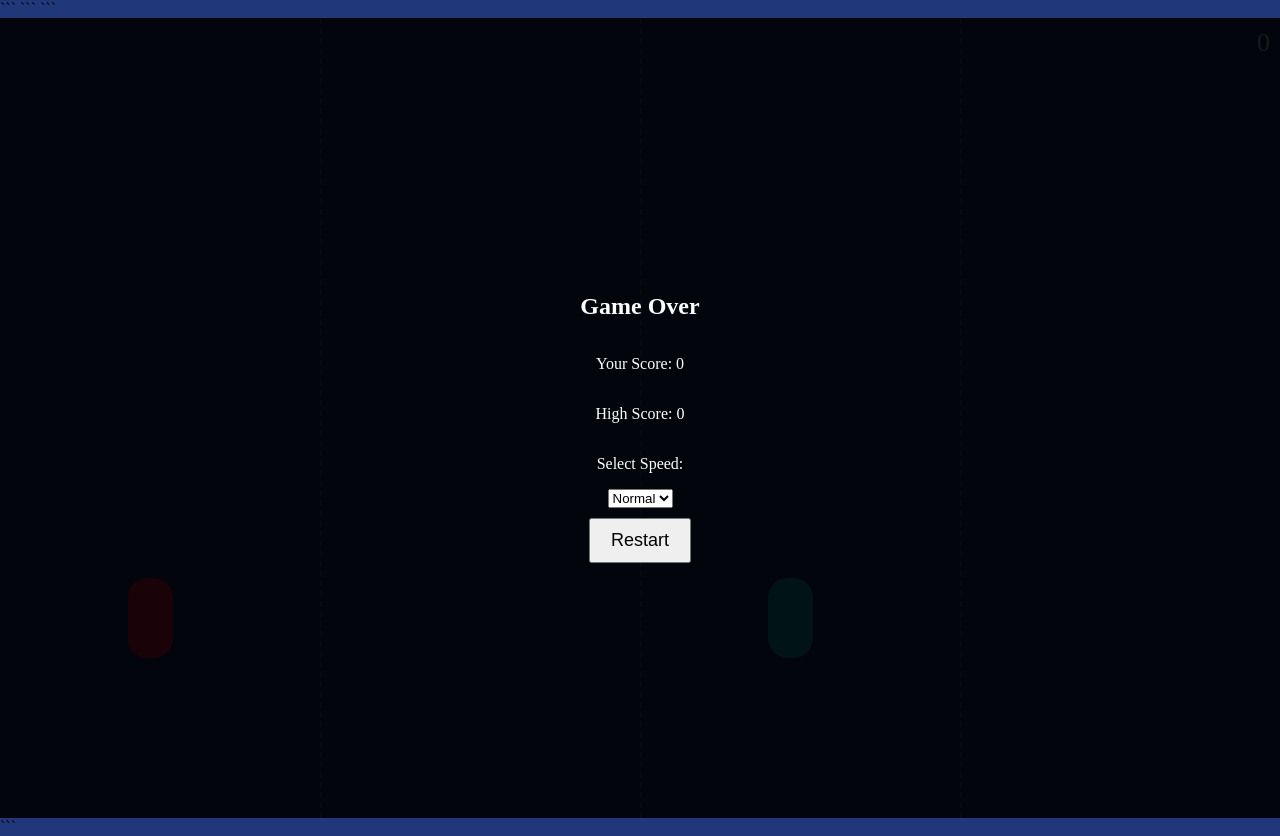
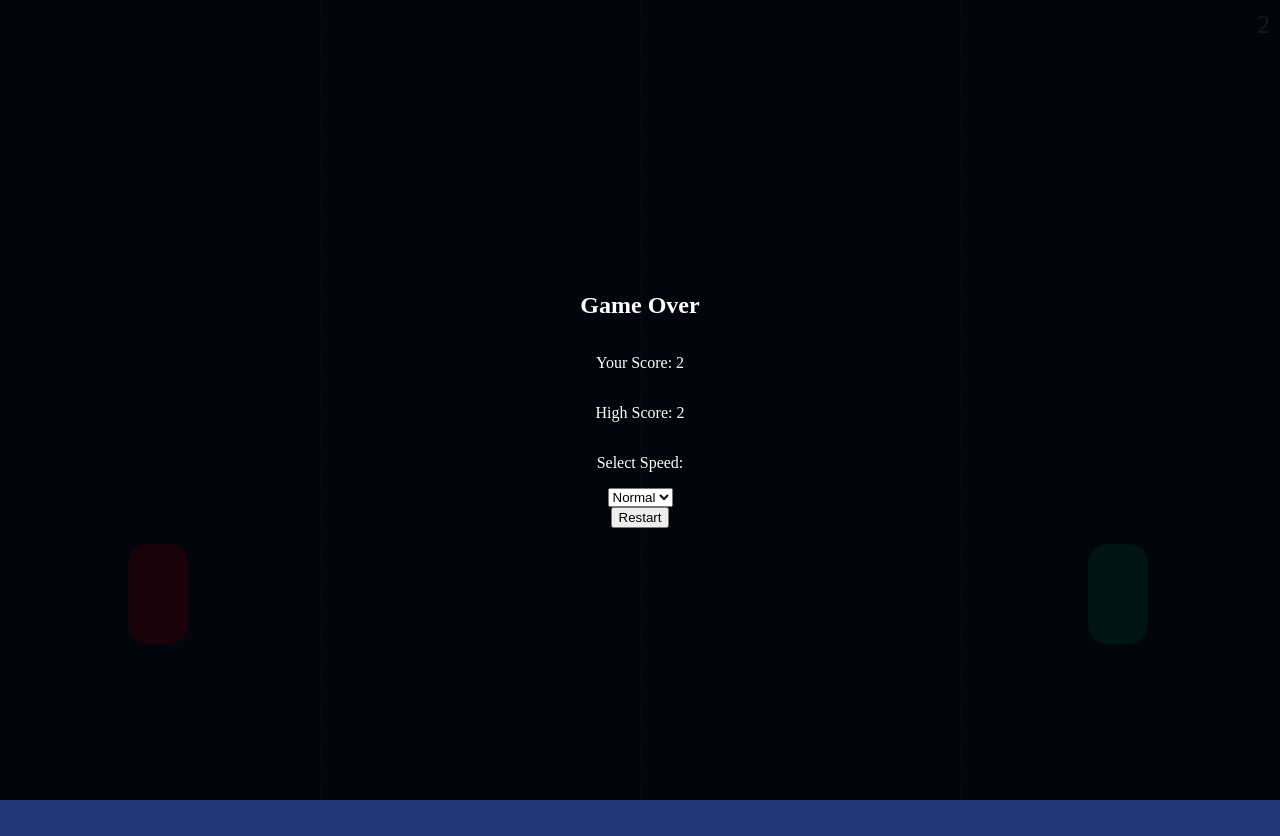
Before and after one commit to abdul-kadir2008/2-Car-game-Project, a plain HTML site: page index.html in a window 1280 px wide. After the commit the page ends 800 px from the top, so only its background shows below. Drawn offline with Linux system fonts and the light colour scheme.

Commit message:
Add files via upload

````diff
--- a/index.html
+++ b/index.html
@@ -1,12 +1,10 @@
 <!DOCTYPE html>
-
 <html lang="en">
 
 <head>
     <meta charset="UTF-8">
     <title>2 Car Game</title>
 
-    ```
     <style>
         body {
             margin: 0;
@@ -14,7 +12,6 @@
             overflow: hidden;
         }
 
-        /* FULL SCREEN */
         .container {
             position: relative;
             width: 100vw;
@@ -22,7 +19,6 @@
             overflow: hidden;
         }
 
-        /* Lanes */
         .lane {
             position: absolute;
             width: 25%;
@@ -50,12 +46,11 @@
         /* Cars */
         .car {
             position: absolute;
-            width: 45px;
-            height: 80px;
+            width: 60px;
+            height: 100px;
             border-radius: 20px;
-            top: 70%;
-            /* pehle 75% tha */
-            transition: left 0.2s;
+            top: 68%;
+            transition: left 0.15s;
         }
 
         .red {
@@ -68,31 +63,25 @@
             left: 60%;
         }
 
-        /* Stone */
+        /* Objects */
         .stone {
             position: absolute;
-            width: 45px;
-            /* pehle 28px tha */
-            height: 45px;
+            width: 60px;
+            height: 60px;
             background: gray;
             border-radius: 50%;
-            top: -50px;
+            top: -60px;
         }
 
-        /* Coin */
         .coin {
             position: absolute;
-            width: 40px;
-            /* pehle 22px tha */
-            height: 40px;
+            width: 55px;
+            height: 55px;
             background: gold;
             border-radius: 50%;
-            top: -50px;
+            top: -60px;
         }
 
-
-
-        /* Score */
         .score {
             position: absolute;
             top: 10px;
@@ -101,7 +90,6 @@
             font-size: 26px;
         }
 
-        /* Game Over */
         .gameOver {
             position: absolute;
             width: 100%;
@@ -113,37 +101,22 @@
             align-items: center;
             flex-direction: column;
         }
-
-        .gameOver button {
-            padding: 10px 20px;
-            font-size: 18px;
-            margin-top: 10px;
-            cursor: pointer;
-        }
     </style>
-    ```
-
 </head>
 
 <body>
 
-    ```
     <div class="container">
-
-        <!-- Lanes -->
         <div class="lane"></div>
         <div class="lane"></div>
         <div class="lane"></div>
         <div class="lane"></div>
 
-        <!-- Cars -->
         <div class="car red" id="redCar"></div>
         <div class="car blue" id="blueCar"></div>
 
-        <!-- Score -->
         <div class="score" id="score">0</div>
 
-        <!-- Game Over -->
         <div class="gameOver" id="gameOver">
             <h2>Game Over</h2>
             <p>Your Score: <span id="finalScore">0</span></p>
@@ -151,38 +124,32 @@
 
             <p>Select Speed:</p>
             <select id="speedSelect">
-                <option value="3">Normal</option>
-                <option value="4">Fast</option>
-                <option value="5">Pro</option>
+                <option value="8">Normal</option>
+                <option value="12">Fast</option>
+                <option value="16">Pro</option>
             </select>
 
             <button onclick="restartGame()">Restart</button>
         </div>
-
     </div>
 
     <script>
+
         let score = 0;
         let redLane = 0;
         let blueLane = 3;
 
-        let speed = 25;
-        let maxSpeed = 50;
-        let speedIncrease = 0.15;
+        let speed = window.innerWidth < 500 ? 12 : 8;
+        let maxSpeed = 20;
+        let speedIncrease = 0.2;
 
         let gameRunning = true;
+        let coinGroupActive = false;
 
-        /* Load saved speed */
-
+        /* Load speed */
         let savedSpeed = localStorage.getItem("gameSpeed");
-        if (!localStorage.getItem("gameSpeed")) {
-            localStorage.setItem("gameSpeed", "25"); // default normal
-        }
-
         if (savedSpeed) {
             speed = parseFloat(savedSpeed);
-
-            // 🔥 Dropdown ko bhi same value pe set karo
             window.onload = () => {
                 document.getElementById("speedSelect").value = savedSpeed;
             };
@@ -196,31 +163,22 @@
         const blueCar = document.getElementById("blueCar");
         const container = document.querySelector(".container");
 
-        let lastLane = -1;
-
-
-        function getLane() {
-            let lane;
-            do {
-                lane = Math.floor(Math.random() * 4);
-            } while (lane === lastLane);
-            lastLane = lane;
-            return lane;
-        }
-
+        /* Update cars */
         function updateCars() {
             redCar.style.left = (redLane * 25 + 10) + "%";
             blueCar.style.left = (blueLane * 25 + 10) + "%";
         }
+        updateCars();
 
+        /* Controls */
         document.addEventListener("keydown", (e) => {
             if (!gameRunning) return;
 
-            if (e.key === "a" && redLane > 0) redLane--;
-            if (e.key === "d" && redLane < 1) redLane++;
+            if (e.key === "a" || e.key === "A") if (redLane > 0) redLane--;
+            if (e.key === "d" || e.key === "D") if (redLane < 1) redLane++;
 
-            if (e.key === "ArrowLeft" && blueLane > 2) blueLane--;
-            if (e.key === "ArrowRight" && blueLane < 3) blueLane++;
+            if (e.key === "ArrowLeft") if (blueLane > 2) blueLane--;
+            if (e.key === "ArrowRight") if (blueLane < 3) blueLane++;
 
             updateCars();
         });
@@ -240,18 +198,41 @@
             updateCars();
         });
 
-        function createItem(type) {
-            if (!gameRunning) return;
+        /* Collision */
+        function hit(a, b) {
+            return !(a.bottom < b.top || a.top > b.bottom || a.right < b.left || a.left > b.right);
+        }
+
+        /* Game Over */
+        function gameOver() {
+            gameRunning = false;
+            document.getElementById("gameOver").style.display = "flex";
+            document.getElementById("finalScore").innerText = score;
+
+            if (score > highScore) {
+                highScore = score;
+                localStorage.setItem("highScore", highScore);
+                document.getElementById("highScore").innerText = highScore;
+            }
+        }
+
+        /* Restart */
+        function restartGame() {
+            let selectedSpeed = document.getElementById("speedSelect").value;
+            localStorage.setItem("gameSpeed", selectedSpeed);
+            location.reload();
+        }
+
+        /* Coins */
+        function createCoinInLane(lane, offsetY) {
 
             let item = document.createElement("div");
-            item.classList.add(type);
+            item.classList.add("coin");
 
-            let lane = getLane();
-            item.style.left = (lane * 25 + 8) + "%";
-
+            item.style.left = (lane * 25 + 10) + "%";
             container.appendChild(item);
 
-            let top = -50;
+            let top = -60 - offsetY;
 
             let fall = setInterval(() => {
                 if (!gameRunning) {
@@ -267,18 +248,74 @@
                 let r2 = redCar.getBoundingClientRect();
                 let r3 = blueCar.getBoundingClientRect();
 
-                if (type === "stone" && (hit(r1, r2) || hit(r1, r3))) {
-                    gameOver();
-                }
-
-                if (type === "coin" && (hit(r1, r2) || hit(r1, r3))) {
+                // ✅ COLLISION
+                if (hit(r1, r2) || hit(r1, r3)) {
                     score++;
                     document.getElementById("score").innerText = score;
                     item.remove();
                     clearInterval(fall);
+                    return;
                 }
 
-                if (type === "coin" && top > window.innerHeight) {
+                // ❌ MISS CHECK (IMPORTANT 🔥)
+                if (top > window.innerHeight) {
+
+                    // LEFT SIDE (red lanes 0,1)
+                    if (lane === 0 || lane === 1) {
+                        gameOver();
+                    }
+
+                    // RIGHT SIDE (blue lanes 2,3)
+                    if (lane === 2 || lane === 3) {
+                        gameOver();
+                    }
+
+                    item.remove();
+                    clearInterval(fall);
+                }
+
+            }, 30);
+        }
+
+        function createCoinBothSides() {
+
+            let gap = window.innerWidth < 500 ? 90 : 130;
+
+            createCoinInLane(0, 0);
+            createCoinInLane(1, gap);
+
+            createCoinInLane(2, 0);
+            createCoinInLane(3, gap);
+        }
+
+        /* Stone */
+        function createStone() {
+
+            let item = document.createElement("div");
+            item.classList.add("stone");
+
+            let lane = Math.floor(Math.random() * 4);
+            item.style.left = (lane * 25 + 10) + "%";
+
+            container.appendChild(item);
+
+            let top = -60;
+
+            let fall = setInterval(() => {
+                if (!gameRunning) {
+                    clearInterval(fall);
+                    item.remove();
+                    return;
+                }
+
+                top += speed;
+                item.style.top = top + "px";
+
+                let r1 = item.getBoundingClientRect();
+                let r2 = redCar.getBoundingClientRect();
+                let r3 = blueCar.getBoundingClientRect();
+
+                if (hit(r1, r2) || hit(r1, r3)) {
                     gameOver();
                 }
 
@@ -287,51 +324,47 @@
                     clearInterval(fall);
                 }
 
-            }, 70);
+            }, 30);
         }
 
-        function hit(a, b) {
-            return !(a.bottom < b.top || a.top > b.bottom || a.right < b.left || a.left > b.right);
-        }
-
-        function gameOver() {
-            gameRunning = false;
-
-            document.getElementById("gameOver").style.display = "flex";
-            document.getElementById("finalScore").innerText = score;
-
-            if (score > highScore) {
-                highScore = score;
-                localStorage.setItem("highScore", highScore);
-                document.getElementById("highScore").innerText = highScore;
-            }
-        }
-
-        function restartGame() {
-            let selectedSpeed = document.getElementById("speedSelect").value;
-            localStorage.setItem("gameSpeed", selectedSpeed);
-            location.reload();
-        }
-
-        function spawn(type, min, max) {
+        /* Spawn */
+        function spawnCoins() {
             function loop() {
                 if (!gameRunning) return;
-                createItem(type);
-                setTimeout(loop, Math.random() * (max - min) + min);
+
+                if (!coinGroupActive) {
+                    coinGroupActive = true;
+
+                    createCoinBothSides();
+
+                    setTimeout(() => {
+                        coinGroupActive = false;
+                    }, 1200);
+                }
+
+                setTimeout(loop, 1200);
             }
             loop();
         }
 
-        /* Stone gap increased */
-        spawn("stone", 3000, 5000);
-        spawn("coin", 2000, 3500);
+        function spawnStone() {
+            function loop() {
+                if (!gameRunning) return;
+                createStone();
+                setTimeout(loop, 2000);
+            }
+            loop();
+        }
 
+        spawnCoins();
+        spawnStone();
+
+        /* Speed increase */
         setInterval(() => {
             if (speed < maxSpeed) speed += speedIncrease;
         }, 3000);
 
     </script>
-    ```
 
 </body>
 
````
